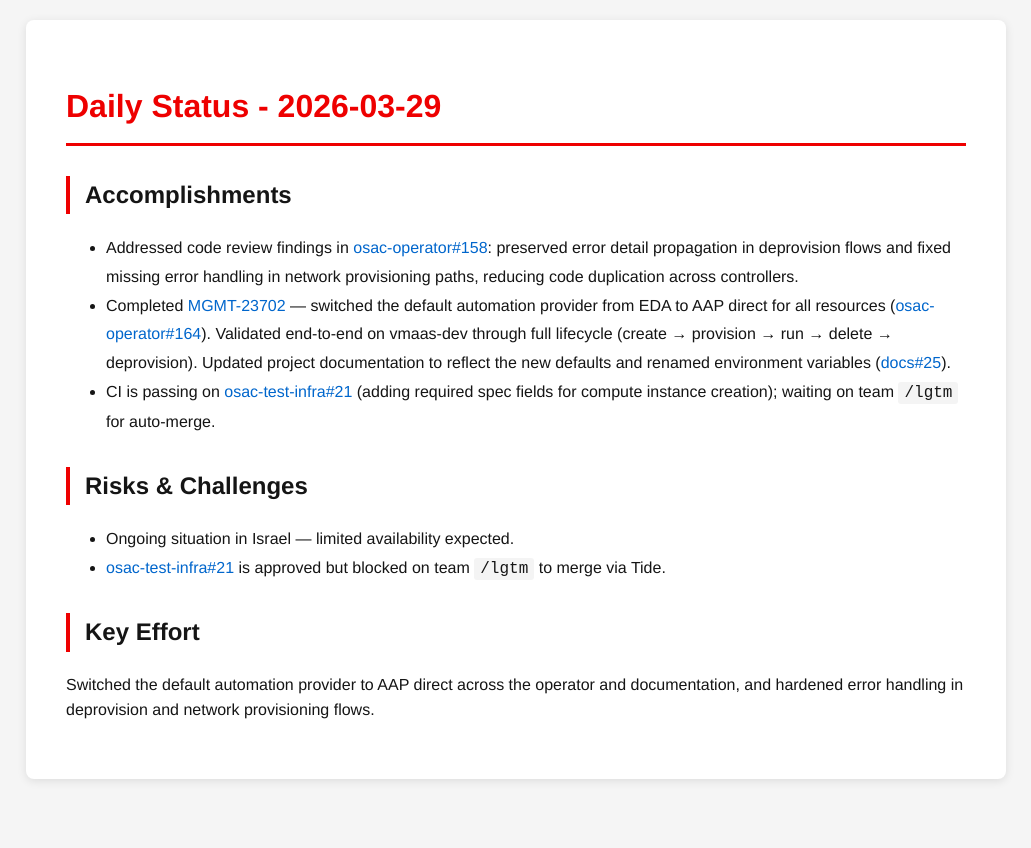
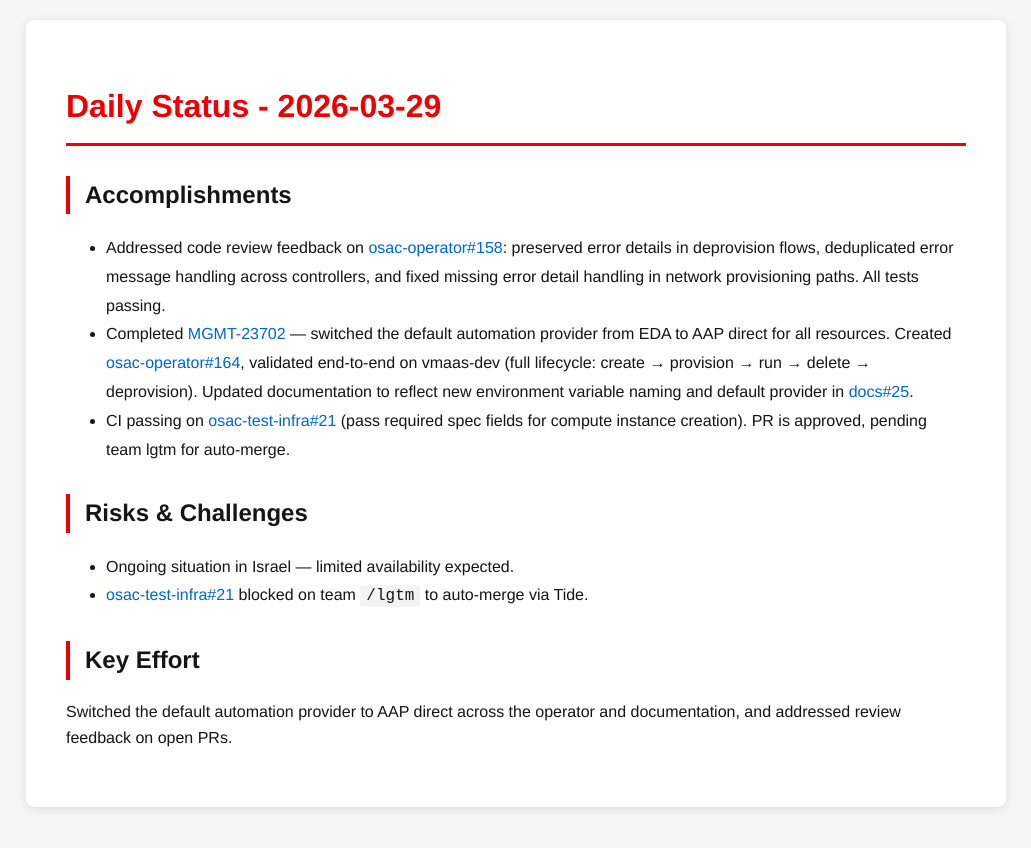
Before and after one commit to tzvatot/daily-status, a Jekyll site: the page built from 2026-03-29.md, in a window 1280 px wide. Shown: the top 848 px of the page, without its empty margins (124-1155 px from the left). Built offline with Jekyll 4.4.1, drawn with Linux system fonts in a browser that asks for light colours.

Commit message:
Daily status update - 2026-03-29

```diff
--- a/2026-03-29.md
+++ b/2026-03-29.md
@@ -7,13 +7,13 @@
 # Daily Status - 2026-03-29
 
 ## Accomplishments
-- Addressed code review findings in [osac-operator#158](https://github.com/osac-project/osac-operator/pull/158): preserved error detail propagation in deprovision flows and fixed missing error handling in network provisioning paths, reducing code duplication across controllers.
-- Completed [MGMT-23702](https://issues.redhat.com/browse/MGMT-23702) — switched the default automation provider from EDA to AAP direct for all resources ([osac-operator#164](https://github.com/osac-project/osac-operator/pull/164)). Validated end-to-end on vmaas-dev through full lifecycle (create → provision → run → delete → deprovision). Updated project documentation to reflect the new defaults and renamed environment variables ([docs#25](https://github.com/osac-project/docs/pull/25)).
-- CI is passing on [osac-test-infra#21](https://github.com/osac-project/osac-test-infra/pull/21) (adding required spec fields for compute instance creation); waiting on team `/lgtm` for auto-merge.
+- Addressed code review feedback on [osac-operator#158](https://github.com/osac-project/osac-operator/pull/158): preserved error details in deprovision flows, deduplicated error message handling across controllers, and fixed missing error detail handling in network provisioning paths. All tests passing.
+- Completed [MGMT-23702](https://issues.redhat.com/browse/MGMT-23702) — switched the default automation provider from EDA to AAP direct for all resources. Created [osac-operator#164](https://github.com/osac-project/osac-operator/pull/164), validated end-to-end on vmaas-dev (full lifecycle: create → provision → run → delete → deprovision). Updated documentation to reflect new environment variable naming and default provider in [docs#25](https://github.com/osac-project/docs/pull/25).
+- CI passing on [osac-test-infra#21](https://github.com/osac-project/osac-test-infra/pull/21) (pass required spec fields for compute instance creation). PR is approved, pending team lgtm for auto-merge.
 
 ## Risks & Challenges
 - Ongoing situation in Israel — limited availability expected.
-- [osac-test-infra#21](https://github.com/osac-project/osac-test-infra/pull/21) is approved but blocked on team `/lgtm` to merge via Tide.
+- [osac-test-infra#21](https://github.com/osac-project/osac-test-infra/pull/21) blocked on team `/lgtm` to auto-merge via Tide.
 
 ## Key Effort
-Switched the default automation provider to AAP direct across the operator and documentation, and hardened error handling in deprovision and network provisioning flows.
+Switched the default automation provider to AAP direct across the operator and documentation, and addressed review feedback on open PRs.
```
